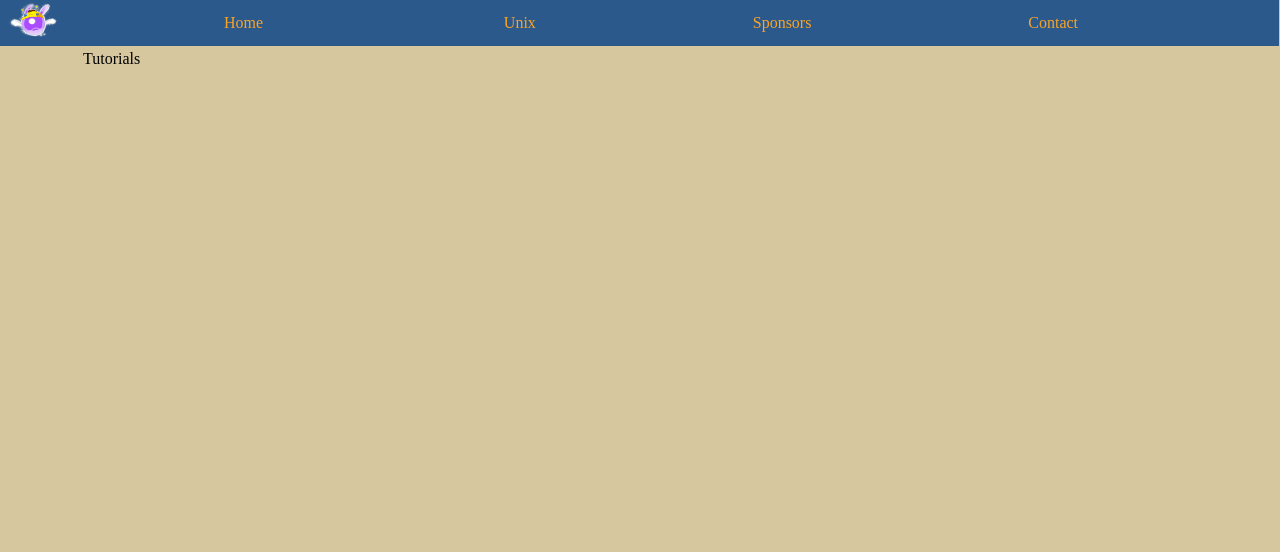
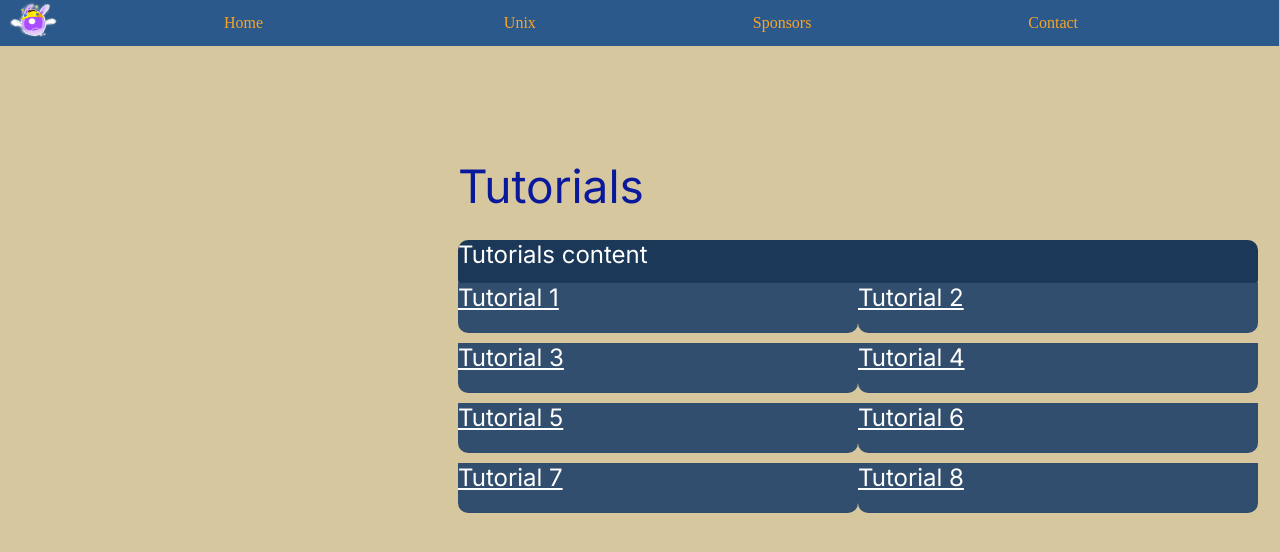
Before and after one commit to Kaiirros/ISTE240-Roasted-Duck, a PHP site: page /tutorial.php in a window 1280 px wide. Shown: the top 552 px of the page. Run offline with PHP 8.4, Linux system fonts and the light colour scheme.

Commit message:
added tutorials

```diff
--- a/assets/css/style1.css
+++ b/assets/css/style1.css
@@ -104,3 +104,77 @@ body{
 .tutor{
     margin: 50px 75px;
 }
+
+.grid1 {
+    display: grid;
+    grid-template-columns: 1fr;
+    justify-content: center;
+    align-items: center;
+    margin-left: 300px;
+
+}
+
+.p {
+    font-family: 'Inter';
+    font-size: 46px;
+    color: #0A199B;
+    text-align: left;
+    margin-top: 150px;
+    margin-left: 150px;
+}
+
+.grid2 {
+    display: grid;
+    grid-template-columns: 1fr;
+    justify-content: left;
+    align-items: center;
+    max-width: 800px;
+    top: 550px;
+    height: 240px;
+    margin-left: 450px;
+
+}
+
+.grid3 {
+    display: grid;
+    grid-template-columns: 1fr 1fr;
+    justify-content: left;
+    align-items: center;
+    max-width: 800px;
+    top: 550px;
+    height: 240px;
+    grid-column-gap: 0;
+    grid-row-gap: 0;
+}
+
+.p1,
+.p2 {
+    font-family: 'Inter';
+    font-size: 24px;
+    color: white;
+    text-align: left;
+    margin-top: -20px;
+}
+
+.p1 {
+    background-color: #1C3859;
+    height: 50px;
+    border-radius: 10px;
+    margin-bottom: 10px;
+}
+
+.p2 {
+    background-color: #314E6F;
+    height: 50px;
+    border-bottom-left-radius: 10px;
+    border-bottom-right-radius: 10px;
+    /* margin-top: -30px; */
+}
+
+.link:hover {
+    color: rgb(98, 96, 37);
+}
+
+.link {
+    color: white;
+}
--- a/assets/inc/nav.php
+++ b/assets/inc/nav.php
@@ -10,7 +10,7 @@
     </div>
 
     <div class="dropdown">
-    <a href="travel.html" onsubmit="return false"
+    <a href="index.php" onsubmit="return false"
         ><button class="dropbtn">Home</button></a
     >
     </div>
--- a/tutorial.php
+++ b/tutorial.php
@@ -11,8 +11,50 @@
 ?>
 
 <div>
-  <div class="tutor">
-    <p>Tutorials </p>
+  <div class="grid1">
+    <div>
+      <p class="p">Tutorials </p>
+    </div>
+  </div>
+
+  <div class="grid2">
+    <div>
+        <p class="p1">Tutorials content </p>
+      </div>
+
+      <div class="grid3">
+        <div>
+          <p class="p2"><a href="#" class="link">Tutorial 1 </a></p>
+        </div>
+
+        <div>
+          <p class="p2"><a href="#" class="link">Tutorial 2 </a></p>
+        </div>
+
+        <div>
+          <p class="p2"><a href="#" class="link">Tutorial 3 </a></p>
+        </div>
+
+        <div>
+          <p class="p2"><a href="#" class="link">Tutorial 4 </a></p>
+        </div>
+
+        <div>
+          <p class="p2"><a href="#" class="link">Tutorial 5 </a></p>
+        </div>
+
+        <div>
+          <p class="p2"><a href="#" class="link">Tutorial 6 </a></p>
+        </div>
+
+        <div>
+          <p class="p2"><a href="#" class="link">Tutorial 7 </a></p>
+        </div>
+
+        <div>
+          <p class="p2"><a href="#" class="link">Tutorial 8 </a></p>
+        </div>
+      </div>
   </div>
 </div>
 
```
